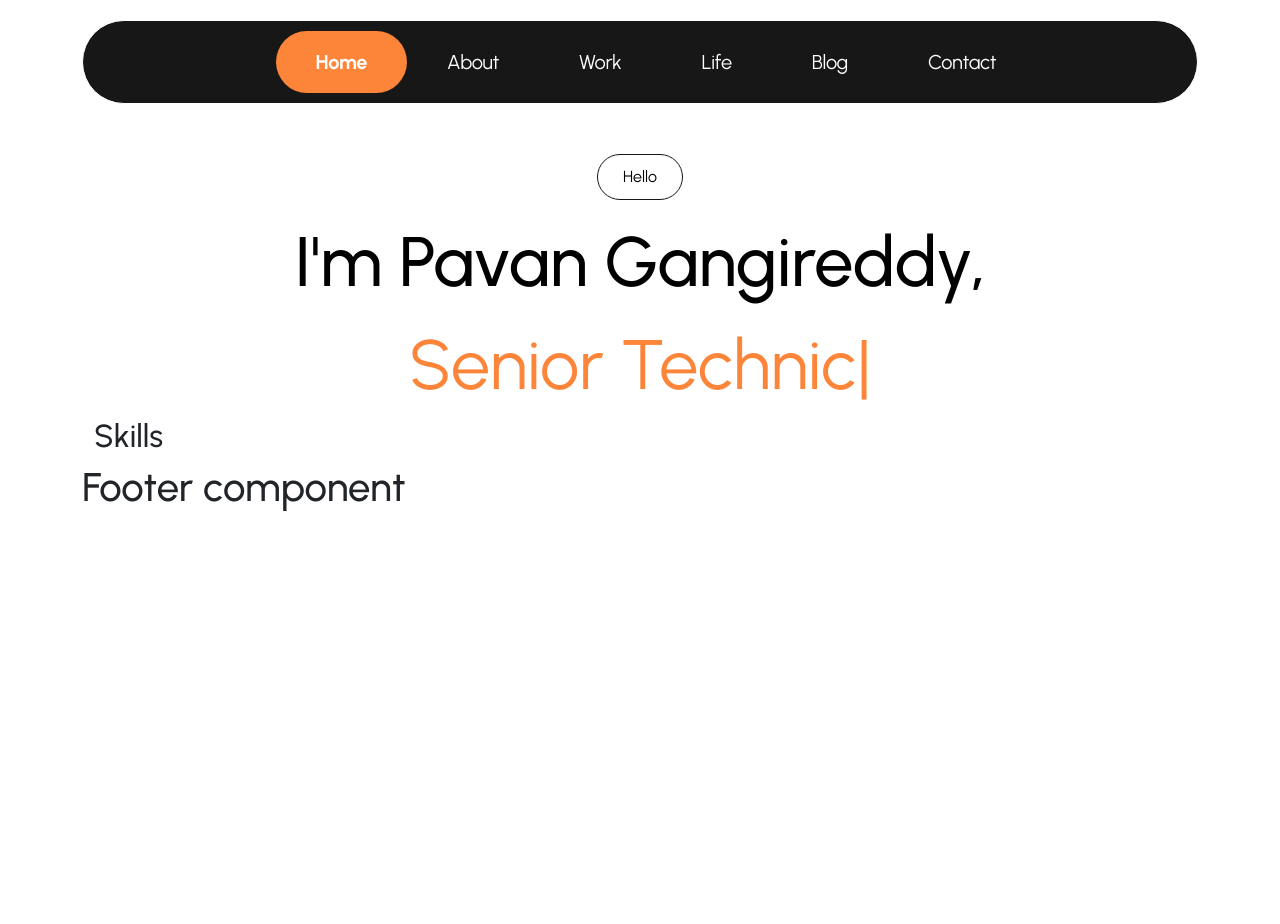
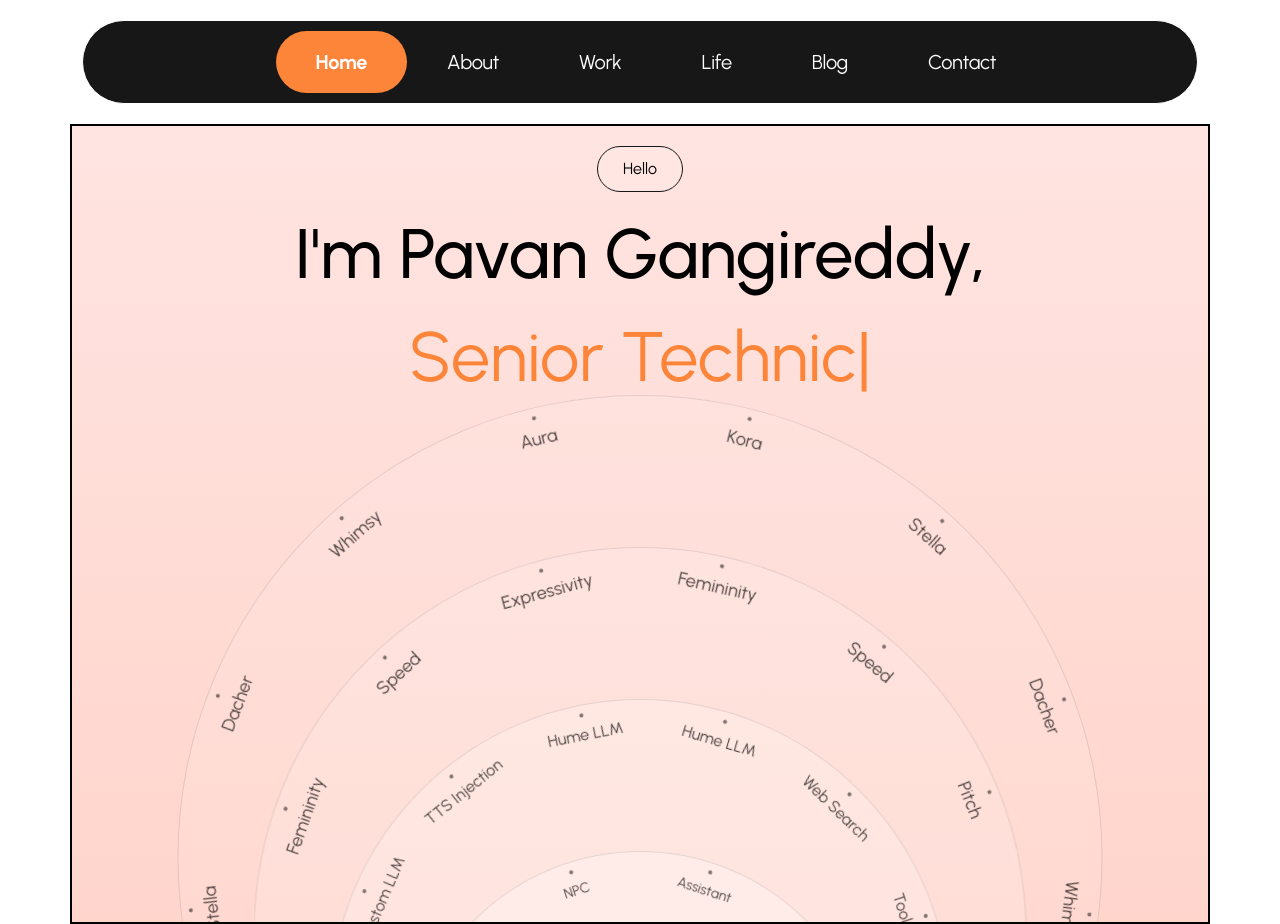
Before and after one commit to Anuhya1002/frontend-microservice, a Next.js app: page / in a window 1280 px wide. Before the commit the page ends 800 px from the top, so only its background shows below. Built offline with nearby package versions, Linux system fonts and the light colour scheme.

Commit message:
Spinning skills section

```diff
--- a/src/app/Components/HeroBanner/index.js
+++ b/src/app/Components/HeroBanner/index.js
@@ -1,16 +1,16 @@
-import Skills from "../Skills";
+import SpinningSkills from "../SpinningSkills";
 import Typewritertext from "../Typewritertext";
 
 export default function HeroBanner() {
   return (
-    <section className="container">
+    <section className="container herobanner">
       <div className="d-flex flex-column align-items-center justify-content-center">
         <div className="">
           <button className="hello-btn">Hello</button>
         </div>
         <h1 className="main-banner-text">I&apos;m Pavan Gangireddy,</h1>
         <Typewritertext />
-        <Skills />
+        <SpinningSkills />
       </div>
     </section>
   );
--- a/src/app/Components/Skills.js
+++ /dev/null
@@ -1,7 +0,0 @@
-export default function Skills() {
-  return (
-    <div className="container">
-      <h2>Skills</h2>
-    </div>
-  );
-}
--- /dev/null
+++ b/src/app/Components/SpinningSkills.js
@@ -0,0 +1,141 @@
+import React from "react";
+
+const SpinningSkills = () => {
+  const circleData = {
+    circle1: {
+      items: [
+        "Kora",
+        "Stella",
+        "Dacher",
+        "Whimsy",
+        "Aura",
+        "Ito",
+        "Dacher",
+        "Whimsy",
+        "Kora",
+        "Stella",
+        "Dacher",
+        "Whimsy",
+        "Aura",
+      ],
+      angle: 27.692307692307693,
+      translateY: -462.5,
+      rotationClass: "rotate-140s",
+    },
+    circle2: {
+      items: [
+        "Expressivity",
+        "Femininity",
+        "Speed",
+        "Pitch",
+        "Accent",
+        "Extroversion",
+        "Raspiness",
+        "Formality",
+        "Rhythm",
+        "Enunciation",
+        "Expressivity",
+        "Femininity",
+        "Speed",
+      ],
+      angle: 27.692307692307693,
+      translateY: -386.5,
+      rotationClass: "rotate-130s",
+    },
+    circle3: {
+      items: [
+        "Hume LLM",
+        "Web Search",
+        "Tool Use",
+        "External LLM",
+        "Custom LLM",
+        "TTS Injection",
+        "Hume LLM",
+        "Web Search",
+        "Tool Use",
+        "External LLM",
+        "Custom LLM",
+        "TTS Injection",
+        "Hume LLM",
+      ],
+      angle: 27.692307692307693,
+      translateY: -310.5,
+      rotationClass: "rotate-120s",
+    },
+    circle4: {
+      items: [
+        "NPC",
+        "Assistant",
+        "Coach",
+        "Agent",
+        "Tutor",
+        "Clinician",
+        "App UI",
+        "NPC",
+        "Assistant",
+        "Coach",
+      ],
+      angle: 36,
+      translateY: -234.5,
+      rotationClass: "rotate-110s",
+    },
+    circle5: {
+      items: [
+        "Twilio",
+        "Typescript",
+        "Python",
+        "React",
+        "API",
+        "Twilio",
+        "Typescript",
+        "Python",
+        "React",
+      ],
+      angle: 40,
+      translateY: -158.5,
+      rotationClass: "rotate-100s",
+    },
+  };
+
+  const renderCircle = (
+    items,
+    angle,
+    translateY,
+    rotationClass,
+    circleNumber
+  ) => (
+    <div className={`circle circle-${circleNumber}`}>
+      <div className={`circle-content ${rotationClass}`}>
+        {items.map((item, index) => (
+          <div
+            key={index}
+            className="text-item"
+            style={{
+              transform: `translate(-50%, -50%) rotate(${
+                index * angle
+              }deg) translateY(calc(${translateY}px + 50% + 8px))`,
+            }}
+          >
+            <p className="text-label">{item}</p>
+          </div>
+        ))}
+      </div>
+    </div>
+  );
+
+  return (
+    <div className="circles-container">
+      {Object.entries(circleData).map(([key, data], index) =>
+        renderCircle(
+          data.items,
+          data.angle,
+          data.translateY,
+          data.rotationClass,
+          index + 1
+        )
+      )}
+    </div>
+  );
+};
+
+export default SpinningSkills;
--- a/src/app/globals.css
+++ b/src/app/globals.css
@@ -81,7 +81,7 @@ li {
 }
 
 header {
-  margin: 20px 0px 50px;
+  margin: 20px 0px 20px;
 }
 
 .navBar {
@@ -113,7 +113,6 @@ header {
 .navItem.active {
   background: var(--Orange-400, #fd853a);
   font-weight: 700;
-
 }
 
 @media (max-width: 991px) {
@@ -123,3 +122,191 @@ header {
     padding: 0 20px;
   }
 }
+
+.herobanner {
+  border: 2px solid black;
+  padding: 20px 0px 0px 0px;
+  position: relative;
+  width: 100%;
+  height: 100vh;
+  min-height: 600px;
+  background: linear-gradient(180deg, #ffe4e1 0%, #ffd5cc 100%);
+  overflow: hidden;
+}
+
+.content-container {
+  position: absolute;
+  top: 0;
+  left: 0;
+  width: 100%;
+  padding: 40px 20px;
+  text-align: center;
+}
+
+.title {
+  font-size: 2.5rem;
+  color: #333;
+  margin-bottom: 1rem;
+}
+
+.subtitle {
+  font-size: 1.2rem;
+  color: #666;
+  margin-bottom: 2rem;
+}
+
+.try-demo-button {
+  display: inline-flex;
+  align-items: center;
+  padding: 12px 24px;
+  background: #333;
+  color: white;
+  border-radius: 24px;
+  text-decoration: none;
+  font-size: 1rem;
+}
+
+.circles-container {
+  position: absolute;
+  bottom: -50%;
+  left: 50%;
+  transform: translateX(-50%);
+  width: 100%;
+  height: 925px; /* Height of largest circle */
+  overflow: hidden;
+}
+
+.circle {
+  position: absolute;
+  left: 50%;
+  bottom: 0;
+  transform: translateX(-50%);
+  border: 1px solid rgba(0, 0, 0, 0.1);
+  border-radius: 50%;
+}
+
+.circle-content {
+  position: relative;
+  width: 100%;
+  height: 100%;
+}
+
+.text-item {
+  position: absolute;
+  left: 50%;
+  top: 50%;
+  display: flex;
+  flex-direction: column;
+  align-items: center;
+  gap: 6px;
+}
+
+.text-item::before {
+  content: "";
+  display: flex;
+  width: 4px;
+  height: 4px;
+  border-radius: 50%;
+  background-color: rgba(0, 0, 0, 0.5);
+}
+
+.text-label {
+  letter-spacing: 0.01em;
+  text-align: center;
+  color: rgba(0, 0, 0, 0.7);
+}
+
+/* Circle Specific Styles */
+.circle-1 {
+  width: 925px;
+  height: 925px;
+  background: rgba(255, 255, 255, 0.1);
+}
+
+.circle-2 {
+  width: 773px;
+  height: 773px;
+  background: rgba(255, 255, 255, 0.15);
+}
+
+.circle-3 {
+  width: 621px;
+  height: 621px;
+  background: rgba(255, 255, 255, 0.2);
+}
+
+.circle-4 {
+  width: 469px;
+  height: 469px;
+  background: rgba(255, 255, 255, 0.25);
+}
+
+.circle-5 {
+  width: 317px;
+  height: 317px;
+  background: rgba(255, 255, 255, 0.3);
+}
+
+/* Animations */
+@keyframes spin-clockwise {
+  from {
+    transform: rotate(0deg);
+  }
+  to {
+    transform: rotate(360deg);
+  }
+}
+
+@keyframes spin-counterclockwise {
+  from {
+    transform: rotate(360deg);
+  }
+  to {
+    transform: rotate(0deg);
+  }
+}
+
+.rotate-140s {
+  animation: spin-clockwise 140s linear infinite;
+}
+
+.rotate-130s {
+  animation: spin-counterclockwise 130s linear infinite;
+}
+
+.rotate-120s {
+  animation: spin-clockwise 120s linear infinite;
+}
+
+.rotate-110s {
+  animation: spin-counterclockwise 110s linear infinite;
+}
+
+.rotate-100s {
+  animation: spin-clockwise 100s linear infinite;
+}
+
+/* Responsive Text Sizes */
+@media (min-width: 768px) {
+  .circle-1 .text-label,
+  .circle-2 .text-label {
+    font-size: 1.125rem;
+  }
+
+  .circle-3 .text-label {
+    font-size: 1rem;
+  }
+
+  .circle-4 .text-label,
+  .circle-5 .text-label {
+    font-size: 0.875rem;
+  }
+
+  .title {
+    font-size: 3.5rem;
+  }
+
+  .subtitle {
+    font-size: 1.5rem;
+  }
+}
--- a/src/app/layout.js
+++ b/src/app/layout.js
@@ -1,5 +1,5 @@
 import Header from "./Components/Header/index";
-import Footer from "./Components/Footer/index";
+// import Footer from "./Components/Footer/index";
 
 import "../../src/app/globals.css";
 import "bootstrap/dist/css/bootstrap.min.css";
@@ -16,7 +16,7 @@ export default function RootLayout({ children }) {
       <body>
         <Header />
         {children}
-        <Footer />
+        {/* <Footer /> */}
       </body>
     </html>
   );
```
